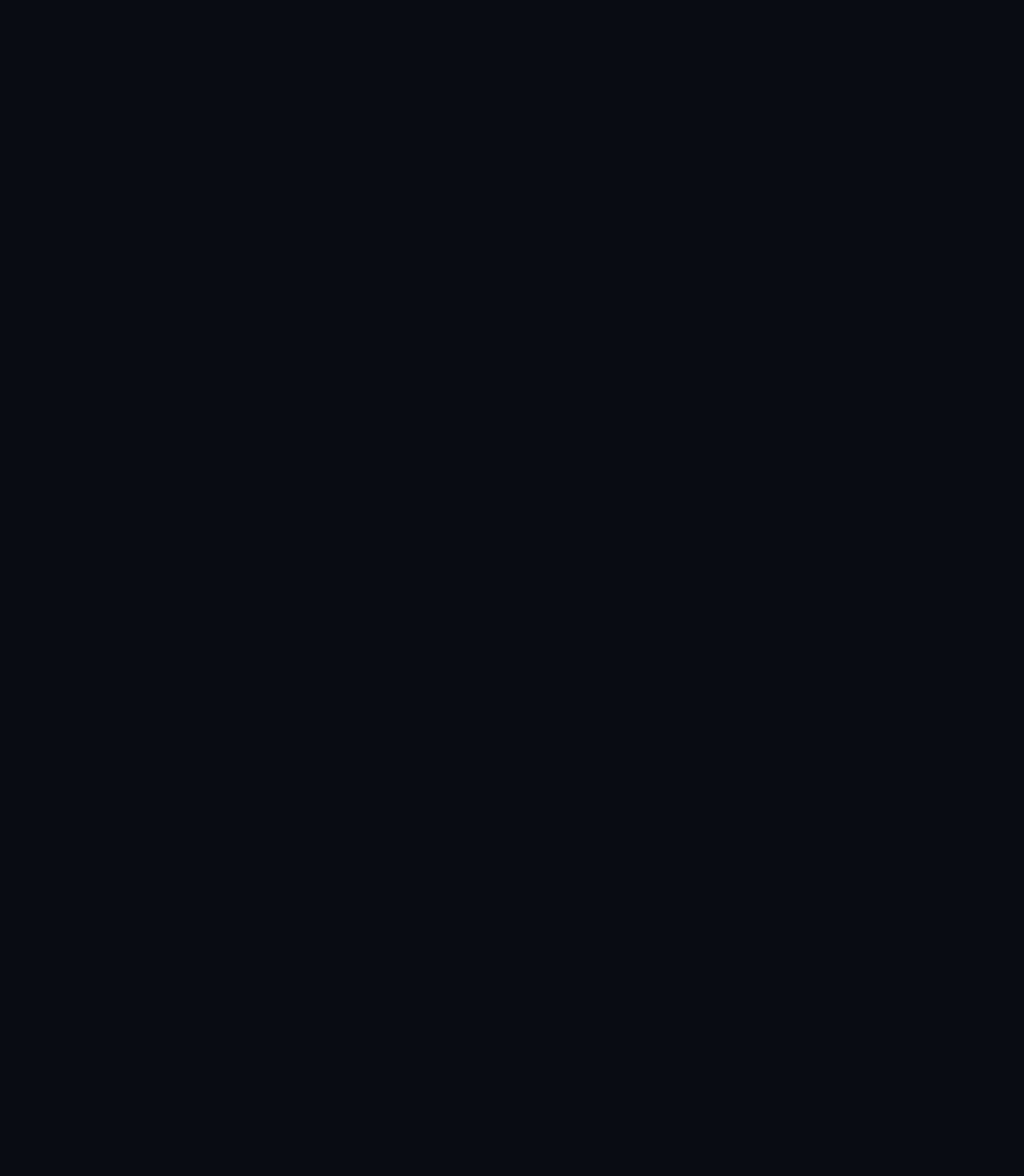
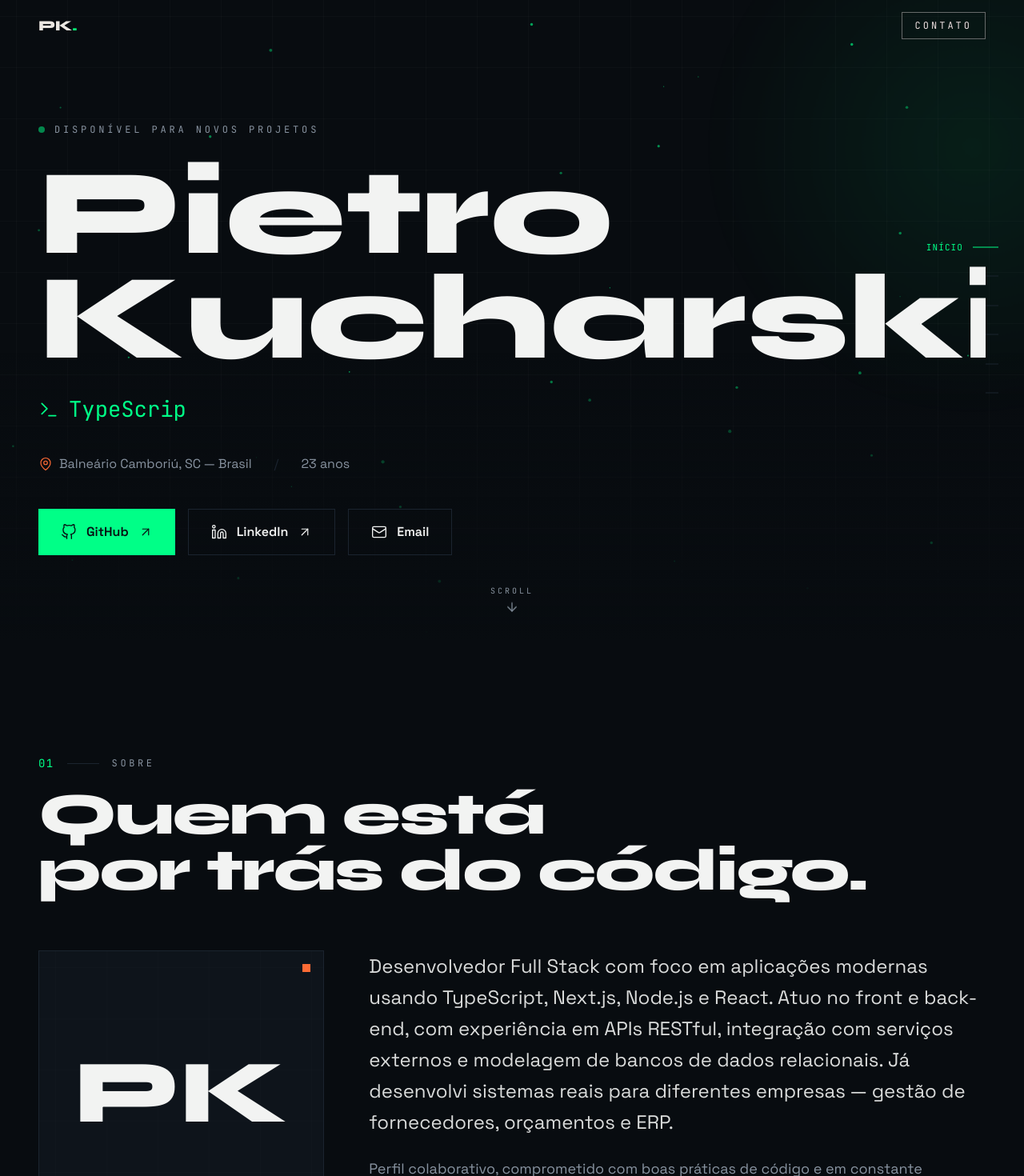
Before and after one commit to PietroKucharski/my-new-portfolio, a Next.js app: page / in a window 1280 px wide. Shown: the top 1470 px of the page at 80% size. Before the commit the page ends 800 px from the top, so only its background shows below. Built offline with nearby package versions, Linux system fonts and the light colour scheme.

Commit message:
feat: add layout components and assemble final page

```diff
--- a/app/page.tsx
+++ b/app/page.tsx
@@ -1,3 +1,31 @@
+import CustomCursor from '@/components/ui/CustomCursor';
+import ProgressBar from '@/components/layout/ProgressBar';
+import TopBar from '@/components/layout/TopBar';
+import SideNav from '@/components/layout/SideNav';
+import Footer from '@/components/layout/Footer';
+import Hero from '@/components/sections/Hero';
+import About from '@/components/sections/About';
+import Skills from '@/components/sections/Skills';
+import Experience from '@/components/sections/Experience';
+import Education from '@/components/sections/Education';
+import Contact from '@/components/sections/Contact';
+
 export default function Home() {
-  return null;
+  return (
+    <>
+      <CustomCursor />
+      <ProgressBar />
+      <TopBar />
+      <SideNav />
+      <main>
+        <Hero />
+        <About />
+        <Skills />
+        <Experience />
+        <Education />
+        <Contact />
+      </main>
+      <Footer />
+    </>
+  );
 }
--- /dev/null
+++ b/components/layout/Footer.tsx
@@ -0,0 +1,43 @@
+import data from '@/data';
+
+const row = [
+  'FULL STACK',
+  'TYPESCRIPT',
+  'NEXT.JS',
+  'NODE.JS',
+  'REACT',
+  'NESTJS',
+  'PRISMA',
+  'DOCKER',
+];
+
+export default function Footer() {
+  return (
+    <footer className="border-t border-line overflow-hidden">
+      <div className="py-6 whitespace-nowrap overflow-hidden border-b border-line">
+        <div className="marquee-track inline-flex">
+          {[0, 1].map((d) => (
+            <div key={d} className="inline-flex items-center">
+              {row.map((t, i) => (
+                <span
+                  key={i}
+                  className="font-display font-extrabold text-2xl md:text-3xl text-paper/8 mx-6"
+                >
+                  {t}
+                  <span className="text-acid/30"> ✦ </span>
+                </span>
+              ))}
+            </div>
+          ))}
+        </div>
+      </div>
+      <div className="max-w-7xl mx-auto px-6 md:px-12 py-8 flex flex-col md:flex-row gap-3 justify-between items-center font-mono text-xs text-dim">
+        <span>© 2026 {data.fullName}</span>
+        <span>Balneário Camboriú, SC · Brasil</span>
+        <span>
+          Feito com <span className="text-acid">&lt;/&gt;</span> + café
+        </span>
+      </div>
+    </footer>
+  );
+}
--- /dev/null
+++ b/components/layout/ProgressBar.tsx
@@ -0,0 +1,25 @@
+'use client';
+
+import { useState, useEffect } from 'react';
+
+export default function ProgressBar() {
+  const [progress, setProgress] = useState(0);
+
+  useEffect(() => {
+    const update = () => {
+      const h = document.documentElement;
+      const max = h.scrollHeight - h.clientHeight;
+      setProgress(max > 0 ? (h.scrollTop / max) * 100 : 0);
+    };
+    update();
+    window.addEventListener('scroll', update, { passive: true });
+    return () => window.removeEventListener('scroll', update);
+  }, []);
+
+  return (
+    <div
+      className="fixed top-0 left-0 h-[3px] bg-acid z-[200] shadow-[0_0_12px_rgba(0,255,135,.7)]"
+      style={{ width: `${progress}%` }}
+    />
+  );
+}
--- /dev/null
+++ b/components/layout/SideNav.tsx
@@ -0,0 +1,59 @@
+'use client';
+
+import { useState, useEffect } from 'react';
+
+const NAV = [
+  { id: 'hero', label: 'Início' },
+  { id: 'sobre', label: 'Sobre' },
+  { id: 'skills', label: 'Stack' },
+  { id: 'experiencia', label: 'Experiência' },
+  { id: 'educacao', label: 'Educação' },
+  { id: 'contato', label: 'Contato' },
+];
+
+export default function SideNav() {
+  const [active, setActive] = useState('hero');
+
+  useEffect(() => {
+    const obs = new IntersectionObserver(
+      (entries) =>
+        entries.forEach((e) => {
+          if (e.isIntersecting) setActive(e.target.id);
+        }),
+      { rootMargin: '-45% 0px -45% 0px' }
+    );
+    NAV.forEach(({ id }) => {
+      const el = document.getElementById(id);
+      if (el) obs.observe(el);
+    });
+    return () => obs.disconnect();
+  }, []);
+
+  return (
+    <nav className="hidden lg:flex flex-col gap-5 fixed right-8 top-1/2 -translate-y-1/2 z-[150]">
+      {NAV.map((n) => (
+        <a
+          key={n.id}
+          href={`#${n.id}`}
+          data-hot
+          className="group flex items-center gap-3 justify-end"
+        >
+          <span
+            className={`font-mono text-[11px] uppercase tracking-widest transition-all duration-300 ${
+              active === n.id
+                ? 'text-acid opacity-100 translate-x-0'
+                : 'text-dim opacity-0 group-hover:opacity-100 translate-x-2 group-hover:translate-x-0'
+            }`}
+          >
+            {n.label}
+          </span>
+          <span
+            className={`h-px transition-all duration-300 ${
+              active === n.id ? 'w-8 bg-acid' : 'w-4 bg-line group-hover:bg-dim'
+            }`}
+          />
+        </a>
+      ))}
+    </nav>
+  );
+}
--- /dev/null
+++ b/components/layout/TopBar.tsx
@@ -0,0 +1,18 @@
+export default function TopBar() {
+  return (
+    <header className="fixed top-0 inset-x-0 z-[160] mix-blend-difference">
+      <div className="max-w-7xl mx-auto px-6 md:px-12 h-16 flex items-center justify-between">
+        <a href="#hero" className="font-display font-extrabold text-lg tracking-tight">
+          PK<span className="text-acid">.</span>
+        </a>
+        <a
+          href="#contato"
+          data-hot
+          className="font-mono text-xs tracking-[0.25em] uppercase border border-white/40 px-4 py-2 hover:bg-white hover:text-black transition-colors"
+        >
+          Contato
+        </a>
+      </div>
+    </header>
+  );
+}
```
